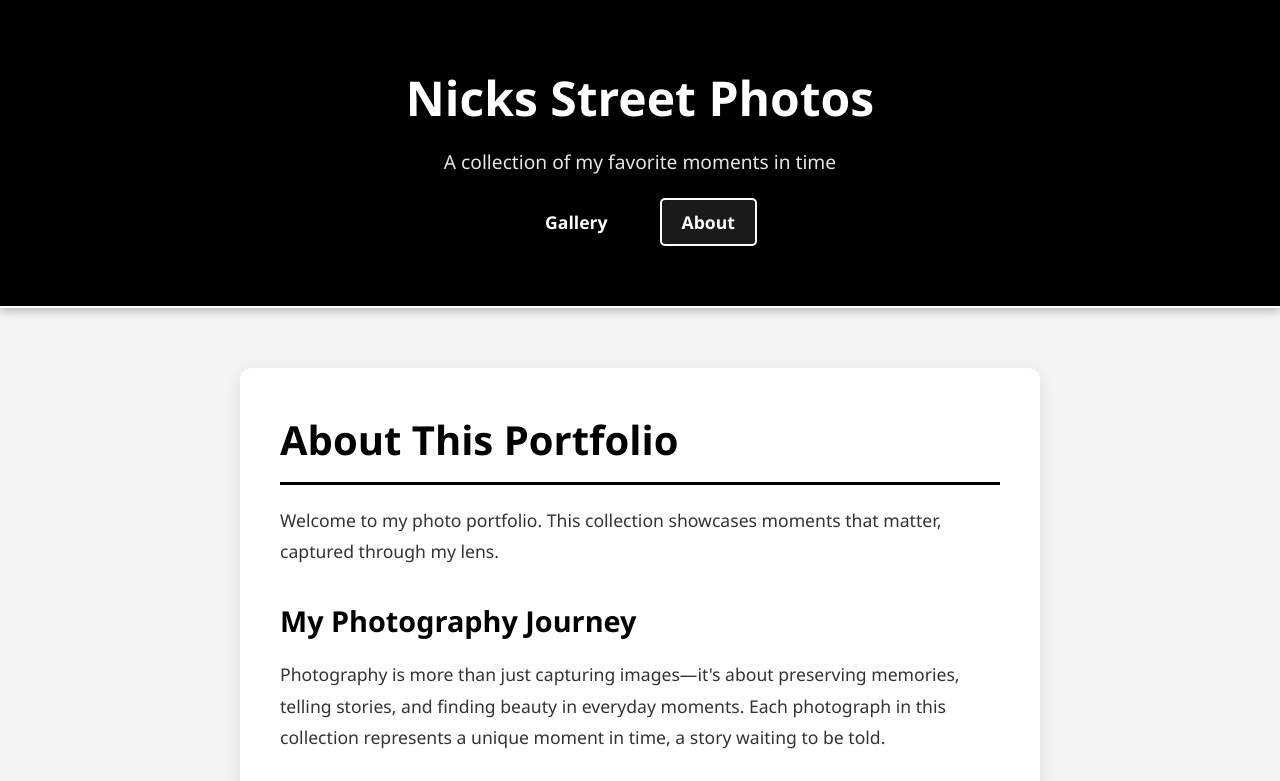
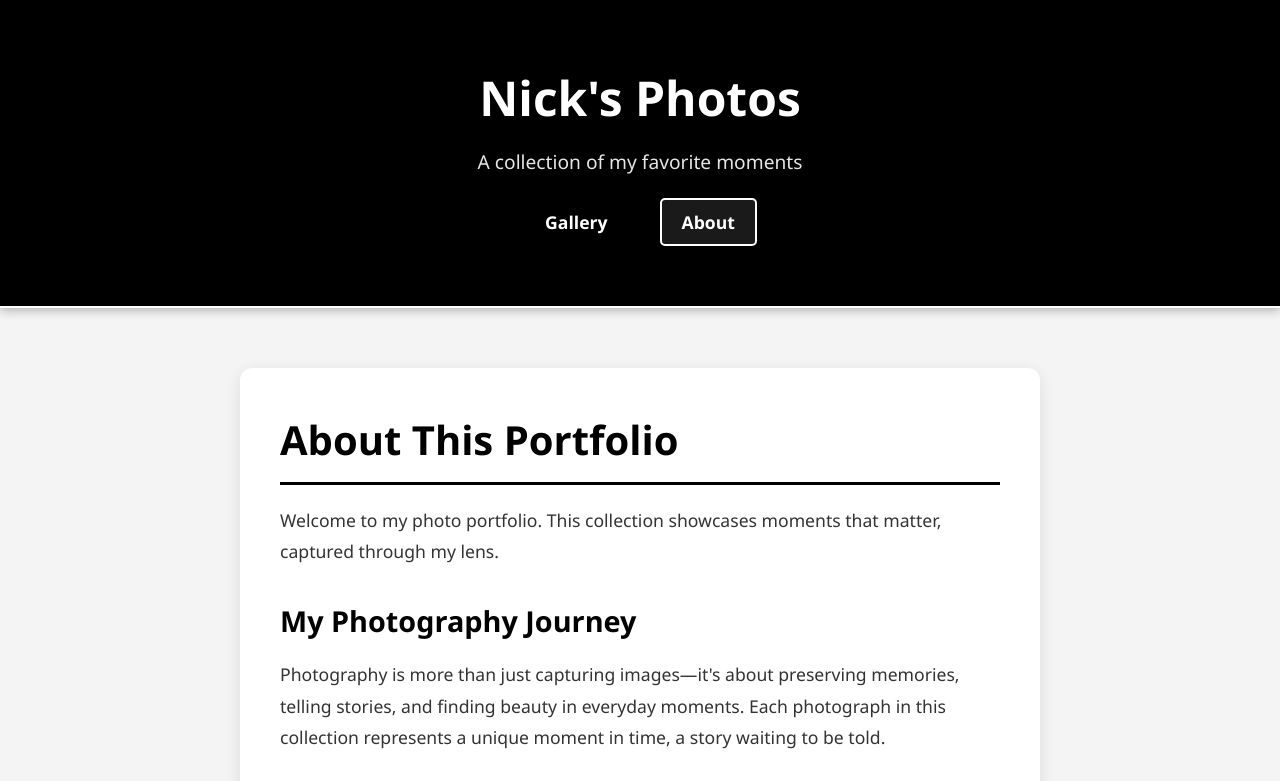
Before and after one commit to nickvh/portfolio-website, a website: page about.html in a window 1280 px wide. Shown: the top 781 px of the page. Drawn offline with Linux system fonts and the light colour scheme.

Commit message:
Common config changes

```diff
--- a/about.html
+++ b/about.html
@@ -46,5 +46,7 @@
             <p>&copy; 2026 Photo Portfolio. All rights reserved.</p>
         </div>
     </footer>
+
+    <script src="config.js"></script>
 </body>
 </html>
--- /dev/null
+++ b/config.js
@@ -0,0 +1,32 @@
+// Site Configuration
+// Edit these values to change the site title and subtitle across all pages
+
+const siteConfig = {
+    title: "Nick's Photos",
+    subtitle: "A collection of my favorite moments",
+    copyright: "2026 Nickvh Photos. All rights reserved."
+};
+
+// Apply configuration to the page
+document.addEventListener('DOMContentLoaded', function() {
+    // Update page title (browser tab)
+    document.title = siteConfig.title;
+
+    // Update header title
+    const headerTitle = document.querySelector('header h1');
+    if (headerTitle) {
+        headerTitle.textContent = siteConfig.title;
+    }
+
+    // Update subtitle
+    const subtitle = document.querySelector('.subtitle');
+    if (subtitle) {
+        subtitle.textContent = siteConfig.subtitle;
+    }
+
+    // Update footer copyright
+    const footer = document.querySelector('footer p');
+    if (footer) {
+        footer.textContent = `© ${siteConfig.copyright}`;
+    }
+});
```
Also changed, not shown: index.html (+1 -0 lines), 1 other file.
